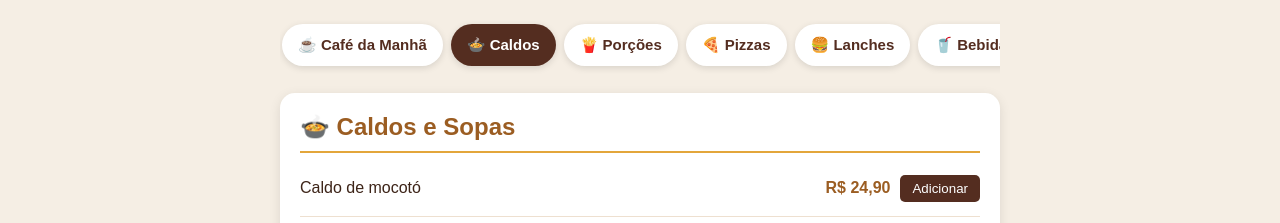
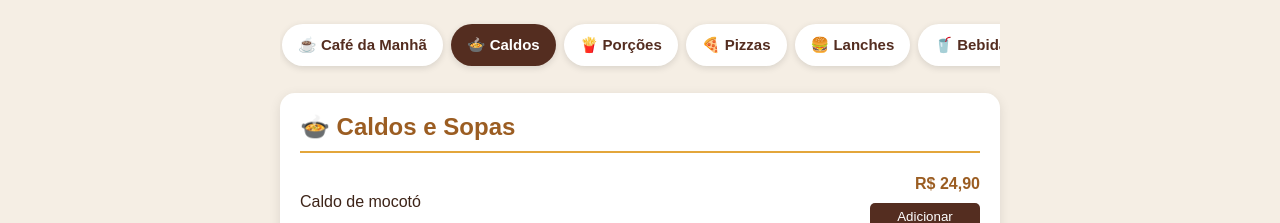
Before and after one commit to LFMota21/padaria-no-meu-quintal, a plain HTML site: page index.html in a window 1280 px wide. Shown: the part 579-802 px from the top of the page. Drawn offline with Linux system fonts and the light colour scheme.

Commit message:
Versão 1.0 sistema de pedidos funcionando

```diff
--- a/style.css
+++ b/style.css
@@ -453,3 +453,11 @@ footer p:last-child {
 .personalizacao label:hover{
     background:#f5eee4;
 }
+.acoes-produto {
+    flex-direction: column;
+    align-items: flex-end;
+}
+
+.produto button {
+    width: 110px;
+}
```
